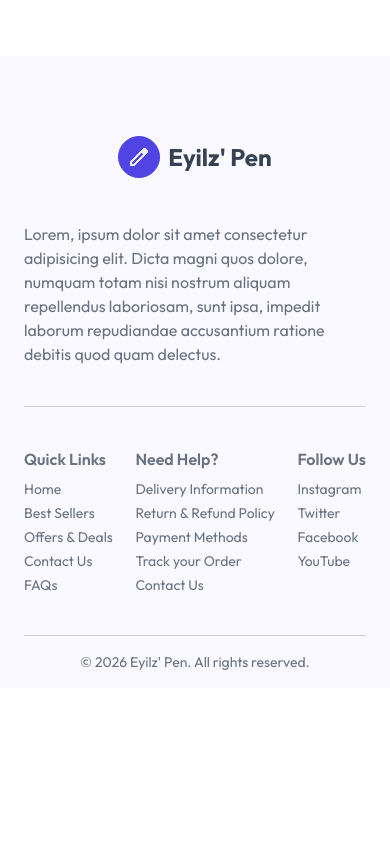
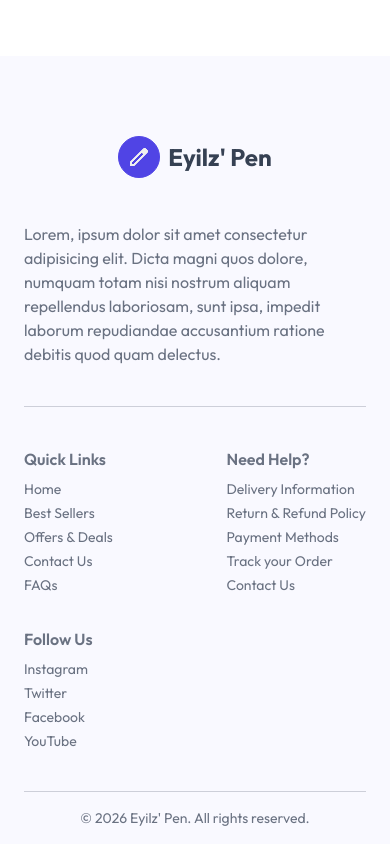
Before and after one commit to Xlence1624/Eyil-s_Pen, a React (Vite) app: page / in a window 390 px wide. Shown: the part 4854-5698 px from the top of the page. Before the commit the page ends 5542 px from the top, so only its background shows below. Built offline with nearby package versions, Linux system fonts and the light colour scheme.

Commit message:
footer fix
Signed-off-by: Michael Orji <xlence1624@gmail.com>

```diff
--- a/src/components/Footer.jsx
+++ b/src/components/Footer.jsx
@@ -26,7 +26,7 @@ const Footer = () => {
 
       </div>
 {/* second */}
-      <div className="text-gray-500 flex flex-wrap justify-between w-full md:w-[45%]">
+      <div className="text-gray-500 flex flex-wrap justify-between w-full md:w-[45%] gap-8">
 {
   footer_data.map(
     (section, index)=> (
```
